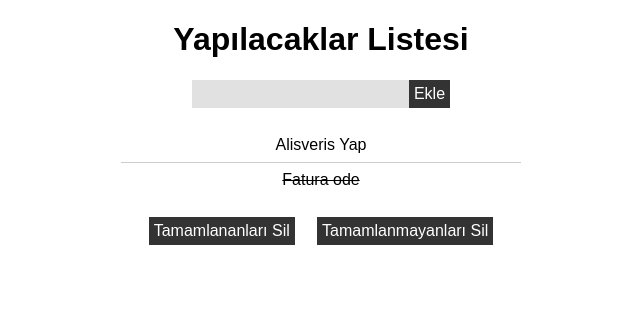
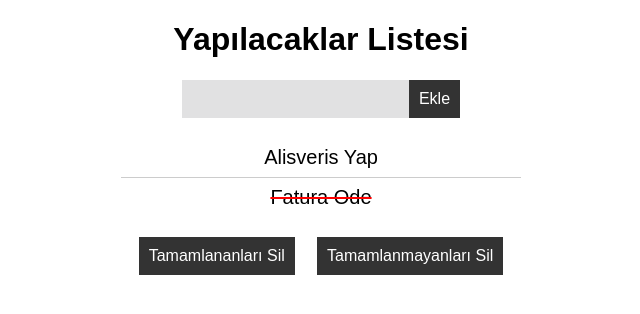
Before and after one commit to omeraksoy/React-Todo-App, a React (Create React App) app in the folder todoapp/src/: page / in a window 1280 px wide. Shown: the top 314 px of the page, without its empty margins (319-959 px from the left). Built offline with nearby package versions, Linux system fonts and the light colour scheme; the HTML template or start-up script is replaced by a standard one.

Commit message:
Css dosyasında değişiklik yapıldı, tasarım değiştirildi.

```diff
--- a/todoapp/src/App.css
+++ b/todoapp/src/App.css
@@ -6,7 +6,10 @@
   height: 40vmin;
   pointer-events: none;
 }
-
+::selection {
+  background: rgb(0, 0, 0);
+  color: rgb(0, 0, 0);
+}
 @media (prefers-reduced-motion: no-preference) {
   .App-logo {
     animation: App-logo-spin infinite 20s linear;
@@ -55,12 +58,15 @@
 
 .ekleme_formu input {
   background: #e1e1e2;
+  padding: 10px;
 }
 
 .ekleme_formu button,
 .temizle {
   background: #333;
   color: white;
+  padding: 10px;
+  cursor: pointer;
 }
 
 .liste {
@@ -70,6 +76,9 @@
 .liste > div {
   padding: 8px 0;
   border-bottom: 1px solid #ccc;
+  font-size: 20px;
+  text-transform: capitalize;
+  cursor: pointer;
 }
 
 .liste > div:last-child {
@@ -77,5 +86,6 @@
 }
 
 .yapildi {
-  text-decoration: line-through;
+  text-decoration: line-through red;
+  transition: all ease 1s;
 }
```
